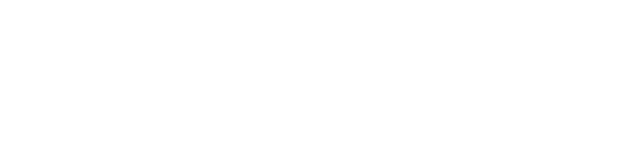
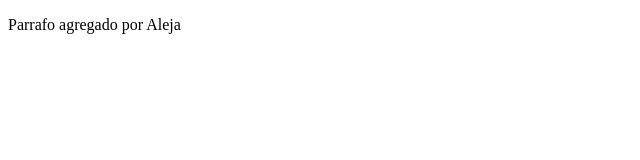
Before and after one commit to alejar1231/ClaseDH, a plain HTML site: page index.html in a window 1280 px wide. Shown: the whole page, without its empty margins (0-640 px from the left). Drawn offline with Linux system fonts and the light colour scheme.

Commit message:
Cambios locales Aleja

```diff
--- a/index.html
+++ b/index.html
@@ -7,6 +7,6 @@
     <title>Pagina de Nicolas</title>
 </head>
 <body>
-
+    <p>Parrafo agregado por Aleja</p>
 </body>
 </html>
```
Also changed, not shown: pokemon2.txt.
